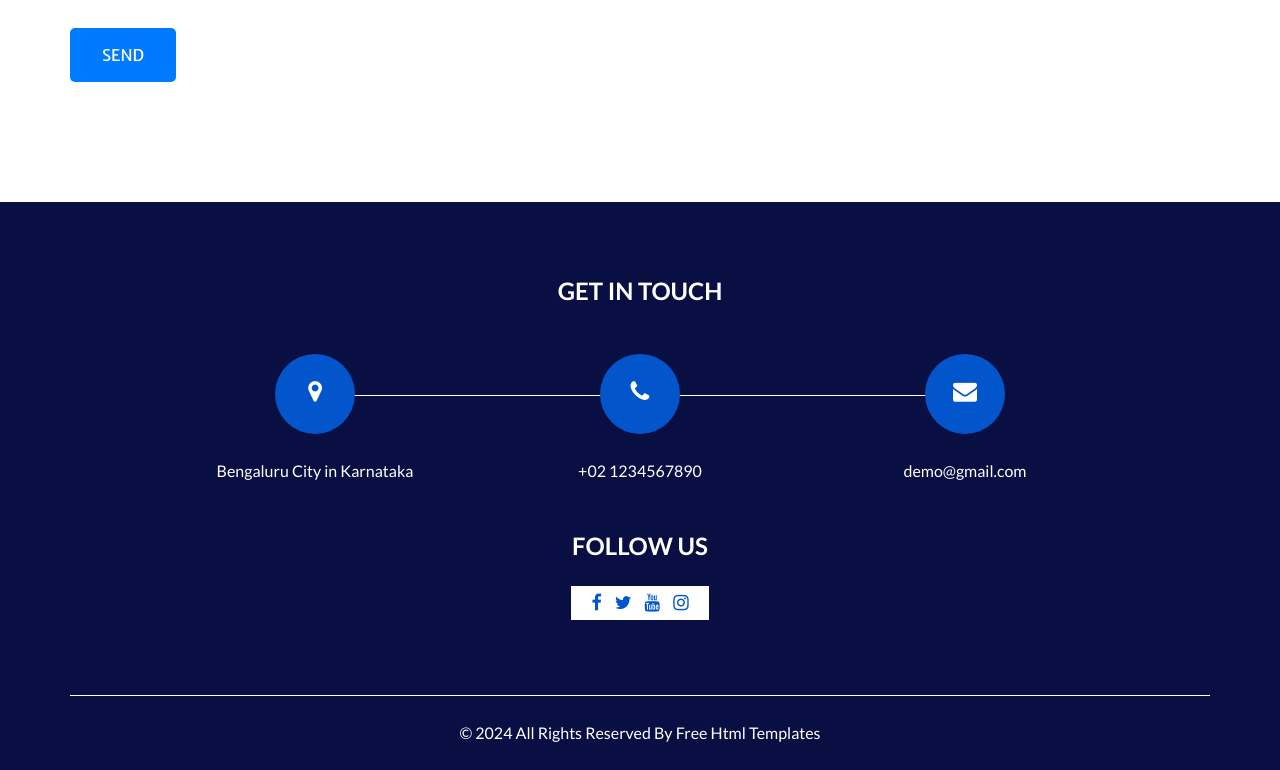
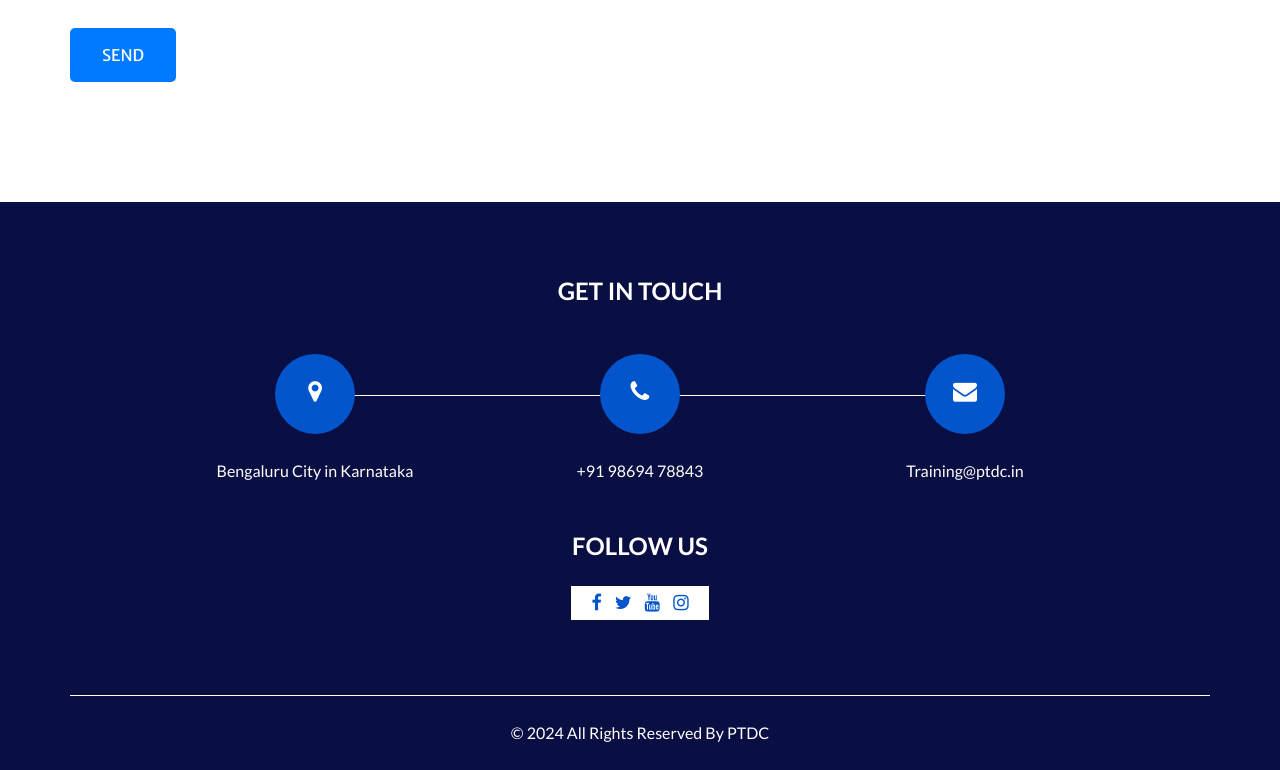
Before and after one commit to PramodKumarGH/PTDC, a plain HTML site: page contact.html in a window 1280 px wide. Shown: the part 778-1548 px from the top of the page. Drawn offline with nearby package versions, Linux system fonts and the light colour scheme.

Commit message:
CHANGES FOR CONTACT US

```diff
--- a/contact.html
+++ b/contact.html
@@ -214,7 +214,7 @@
                       <i class="fa fa-phone" aria-hidden="true"></i>
                     </div>
                     <p>
-                      +02 1234567890
+                      +91 98694 78843
                     </p>
                   </div>
                 </a>
@@ -226,7 +226,7 @@
                       <i class="fa fa-envelope" aria-hidden="true"></i>
                     </div>
                     <p>
-                      demo@gmail.com
+                      Training@ptdc.in
                     </p>
                   </div>
                 </a>
@@ -266,7 +266,7 @@
     <div class="container">
       <p>
         &copy; <span id="displayDateYear"></span> All Rights Reserved By
-        <a href="https://html.design/">Free Html Templates</a>
+        <a>PTDC</a>
       </p>
     </div>
   </footer>
```
